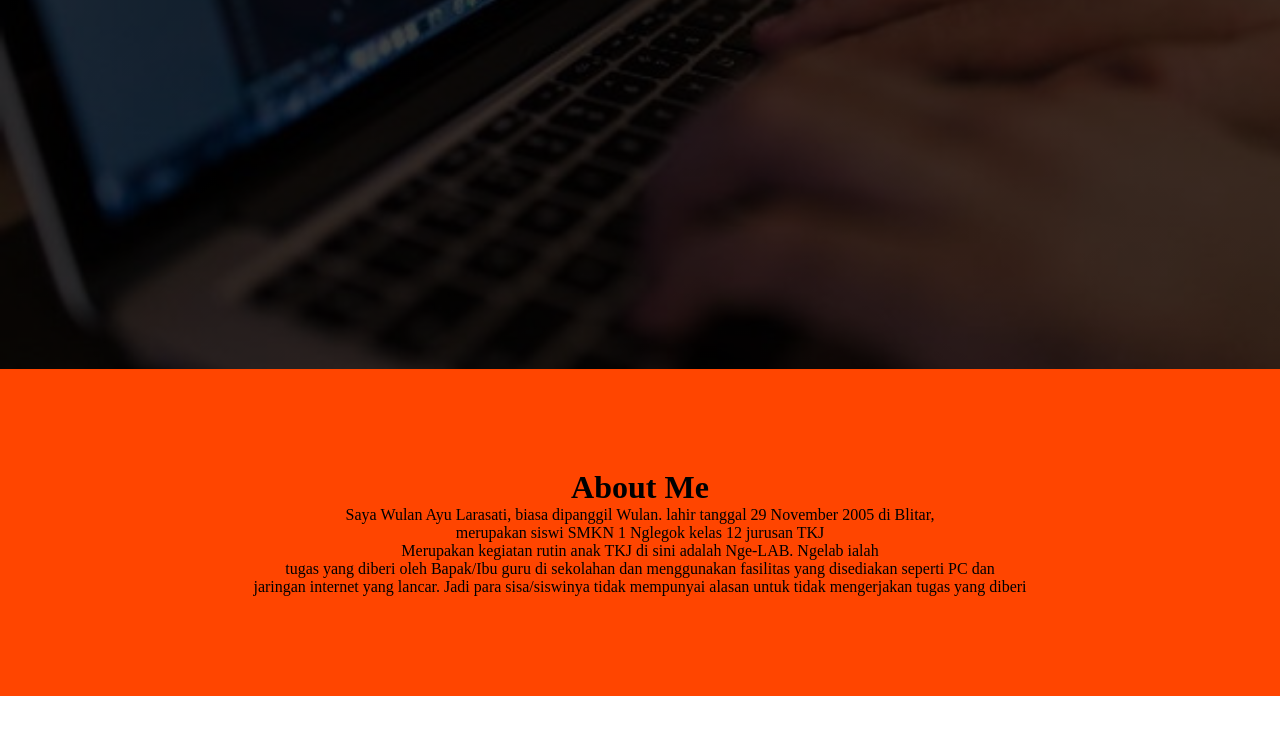
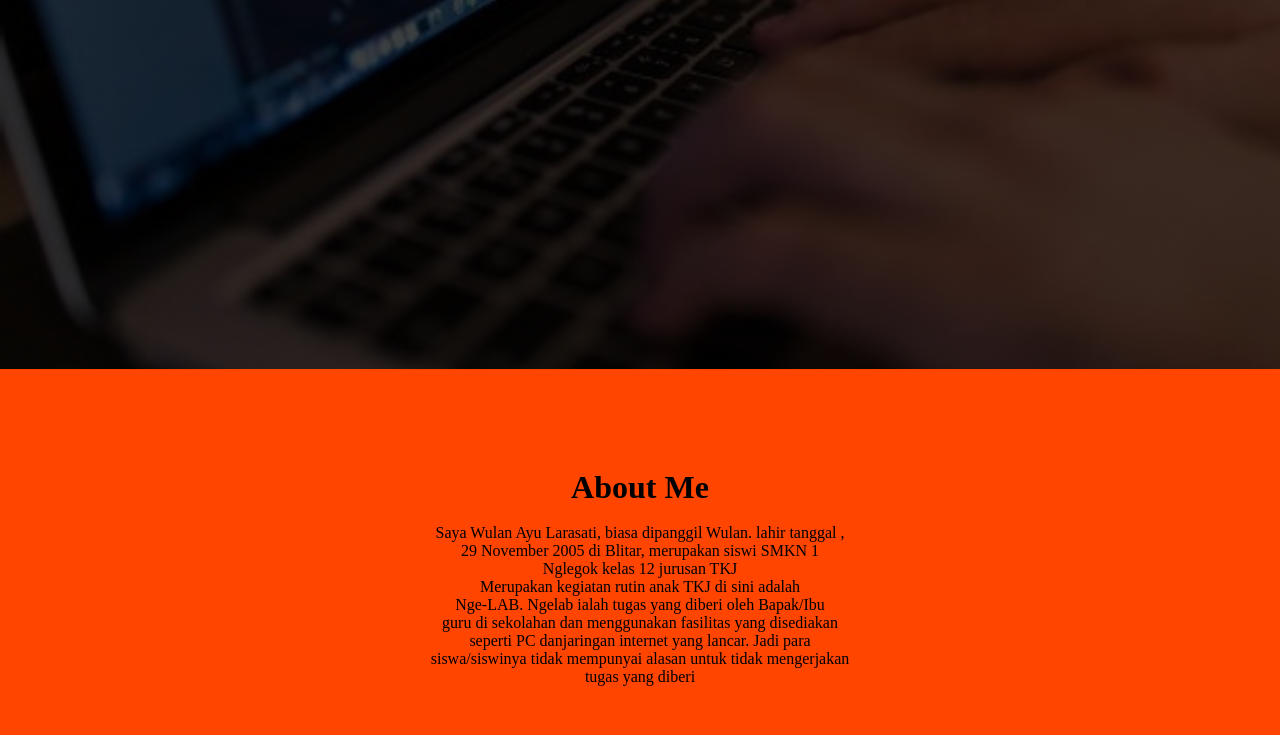
Before and after one commit to WulanAyu29/web-design, a plain HTML site: page index.html in a window 1280 px wide. Shown: the part 431-1166 px from the top of the page. Before the commit the page ends 1127 px from the top, so only its background shows below. Drawn offline with Linux system fonts and the light colour scheme.

Commit message:
index.html

```diff
--- a/index.html
+++ b/index.html
@@ -13,9 +13,9 @@
             <ul>
                 <li><a href="#">Home</a></li>
                 <li><a href="#">About Me</a></li>
-                <li><a href="#">Activity</a></li>
+                <li><a href="aktifitas.html">Activity</a></li>
                 <li><a href="#">Portofolio</a></li>
-                <li><a href="#">Kontak</a></li>
+                <li><a href="#">Contact</a></li>
             </ul>
         </div>
         <div class="content">
@@ -27,11 +27,16 @@
         <div class="about-text">
             <center>
             <h1>About Me</h2>
-            <p>Saya Wulan Ayu  Larasati, biasa dipanggil Wulan. lahir tanggal 29 November 2005 di Blitar,</p>
-            <p>merupakan siswi SMKN 1 Nglegok kelas 12 jurusan TKJ</p>
-            <p>Merupakan kegiatan rutin anak TKJ di sini adalah Nge-LAB. Ngelab ialah</p>
-            <p>tugas yang diberi oleh Bapak/Ibu guru di sekolahan dan menggunakan fasilitas yang disediakan seperti PC dan</p>
-            <p>jaringan internet yang lancar. Jadi para sisa/siswinya tidak mempunyai alasan untuk tidak mengerjakan tugas yang diberi</p>
+            <br>
+            <p>Saya Wulan Ayu  Larasati, biasa dipanggil Wulan. lahir tanggal ,</p>
+            <p>29 November 2005 di Blitar, merupakan siswi SMKN 1 </p>
+            <p>Nglegok kelas 12 jurusan TKJ </p>
+            <p>Merupakan kegiatan rutin anak TKJ di sini adalah </p>
+            <p>Nge-LAB. Ngelab ialah tugas yang diberi oleh Bapak/Ibu </p>
+            <p>guru di sekolahan dan menggunakan fasilitas yang disediakan </p>
+            <p>seperti PC danjaringan internet yang lancar. Jadi para </p>
+            <p>siswa/siswinya tidak mempunyai alasan untuk tidak mengerjakan</p>
+            <p>tugas yang diberi</p>
             </center>
         </div>
     </div>
```
